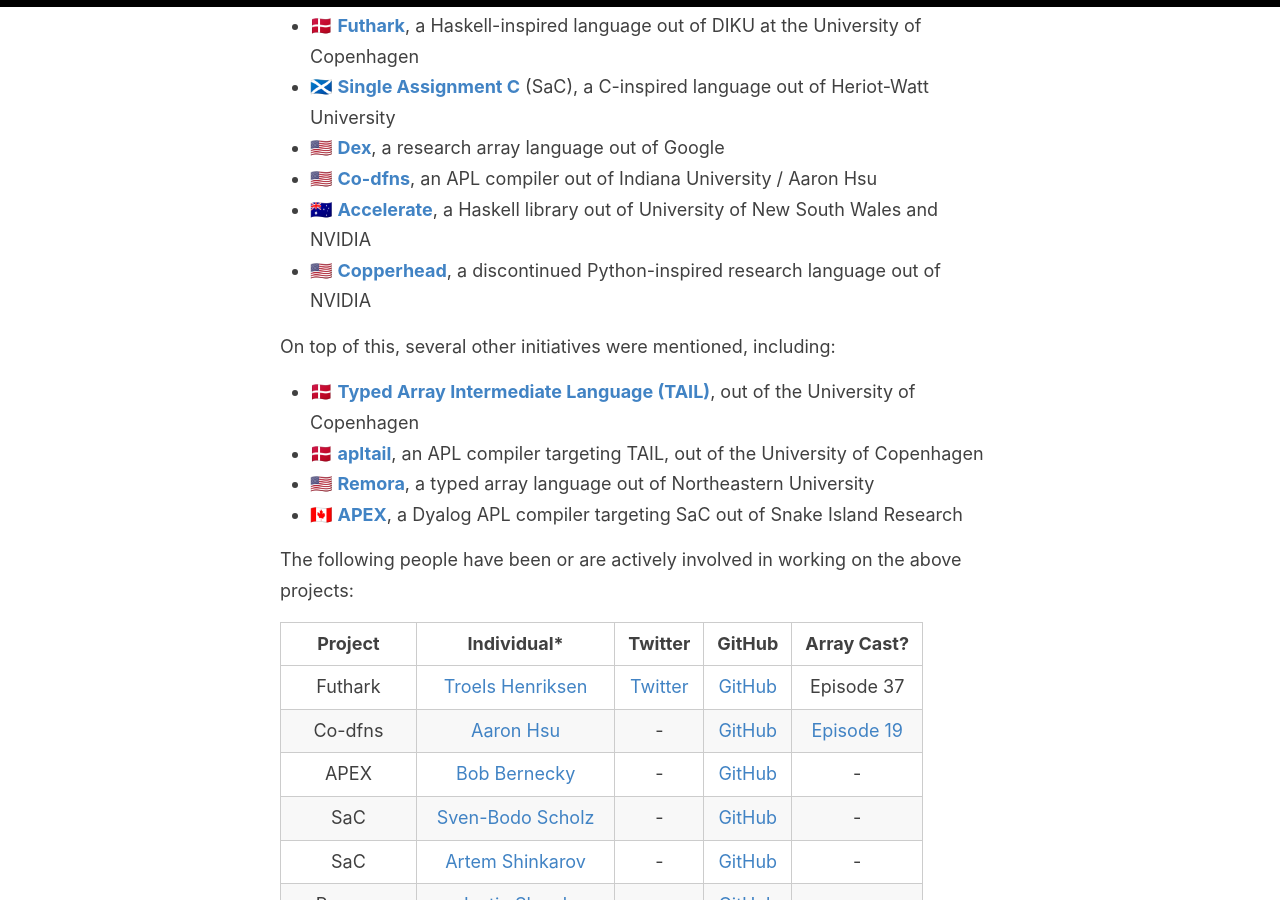
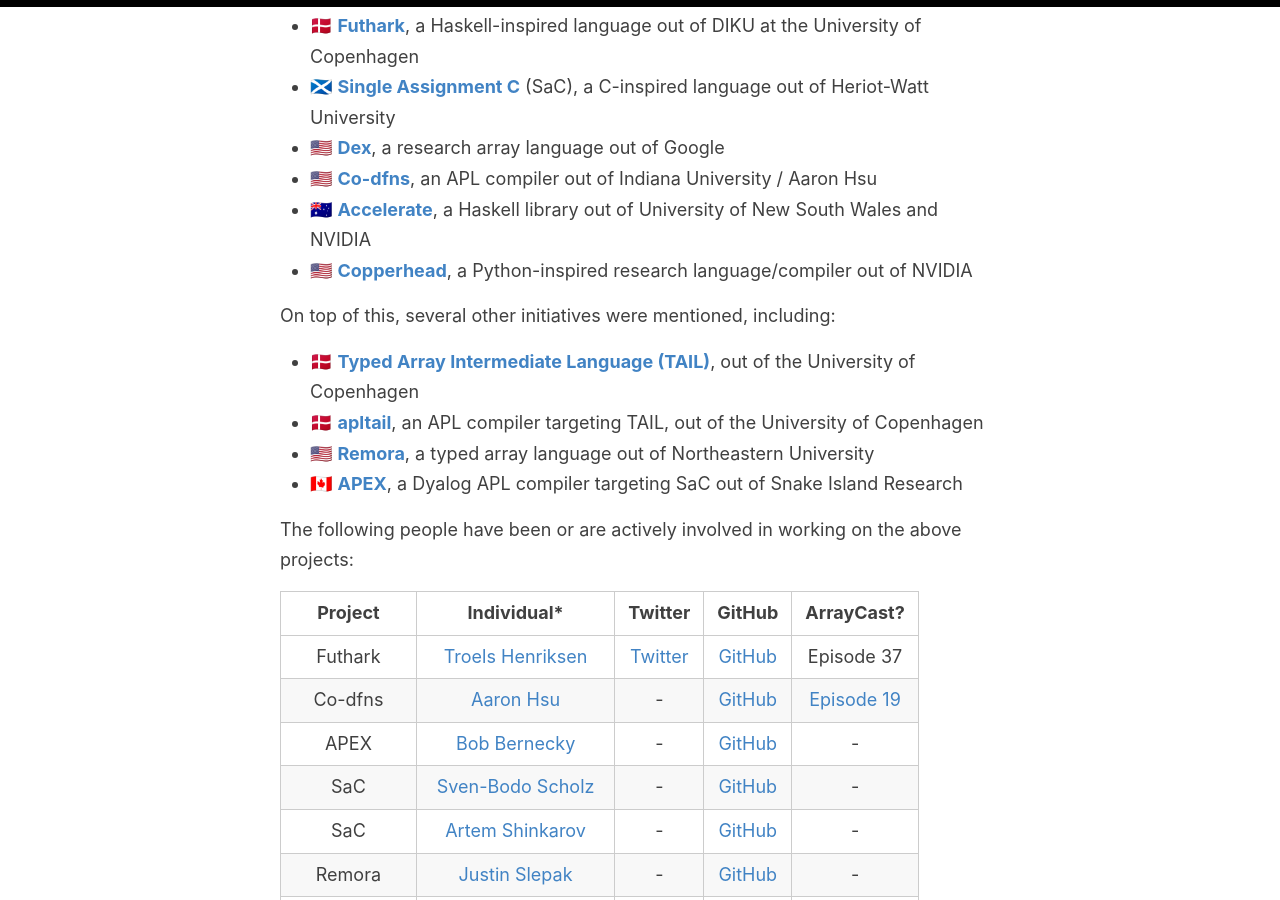
Before and after one commit to codereport/codereport.github.io, a Jekyll site: the page built from _posts/2022-09-27-GPUArrayLanguages.md, in a window 1280 px wide and 900 px high, scrolled down 913 px. Built offline with Jekyll 4.4.1, drawn with Linux system fonts in a browser that asks for light colours.

Commit message:
Link/small fix

```diff
--- a/_posts/2022-09-27-GPUArrayLanguages.md
+++ b/_posts/2022-09-27-GPUArrayLanguages.md
@@ -17,7 +17,7 @@
 * 🇺🇸 **[Dex](https://github.com/google-research/dex-lang)**, a research array language out of Google
 * 🇺🇸 **[Co-dfns](https://github.com/Co-dfns/Co-dfns)**, an APL compiler out of Indiana University / Aaron Hsu
 * 🇦🇺 **[Accelerate](https://www.acceleratehs.org/)**, a Haskell library out of University of New South Wales and NVIDIA
-* 🇺🇸 **[Copperhead](https://developer.nvidia.com/blog/copperhead-data-parallel-python/)**, a discontinued Python-inspired research language out of NVIDIA
+* 🇺🇸 **[Copperhead](https://github.com/bryancatanzaro/copperhead)**, a Python-inspired research language/compiler out of NVIDIA
 
 On top of this, several other initiatives were mentioned, including:
 
@@ -26,10 +26,9 @@
 * 🇺🇸 **[Remora](https://www.ccs.neu.edu/home/jrslepak/typed-j.pdf)**, a typed array language out of Northeastern University
 * 🇨🇦 **[APEX](https://gitlab.com/bernecky/apex)**, a Dyalog APL compiler targeting SaC out of Snake Island Research
 
-
 The following people have been or are actively involved in working on the above projects:
 
-|Project|Individual*|Twitter|GitHub|Array Cast?|
+|Project|Individual*|Twitter|GitHub|ArrayCast?|
 |:-:|:-:|:-:|:-:|:-:|
 |Futhark|[Troels Henriksen](https://sigkill.dk/)|[Twitter](https://twitter.com/sigkill_dk)|[GitHub](https://github.com/Athas/sigkill.dk)|Episode 37|
 |Co-dfns|[Aaron Hsu](https://www.sacrideo.us/)|-|[GitHub](https://github.com/arcfide)|[Episode 19](https://www.arraycast.com/episodes/episode19-aaron-hsu)|
```
